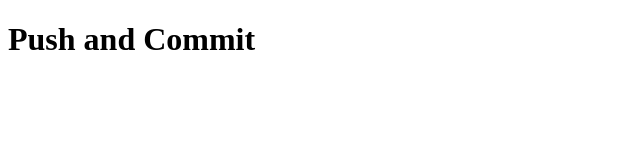
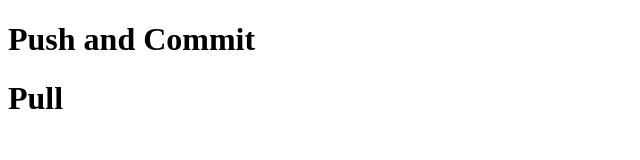
Before and after one commit to shanonrock/git-activity, a plain HTML site: page index.html in a window 1280 px wide. Shown: the whole page, without its empty margins (0-640 px from the left). Drawn offline with Linux system fonts and the light colour scheme.

Commit message:
Update index.html

```diff
--- a/index.html
+++ b/index.html
@@ -9,5 +9,8 @@
 
     <h1>Push and Commit</h1>
 
+    <h1>Pull</h1>
+
+
 </body>
 </html>
```
